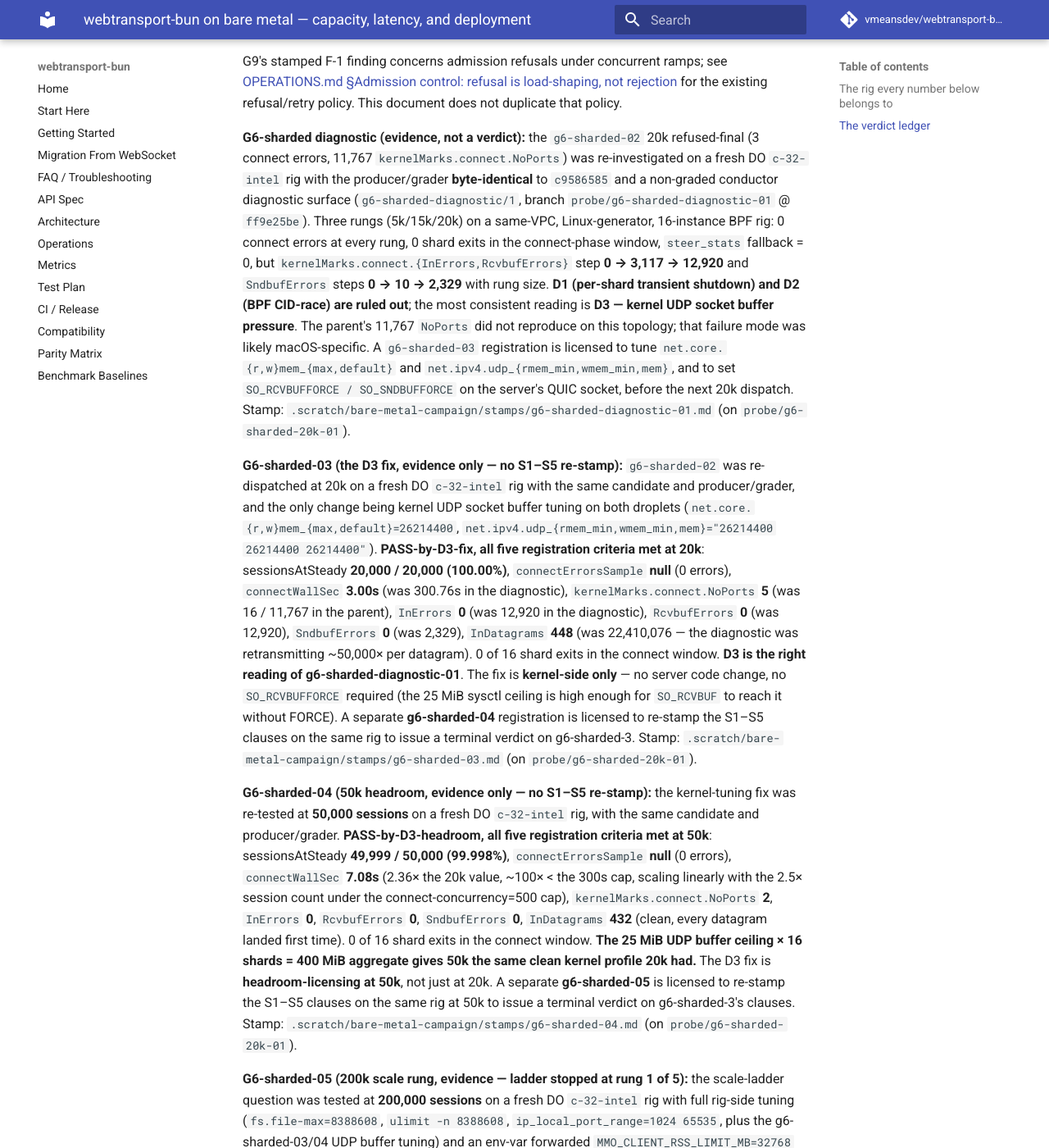
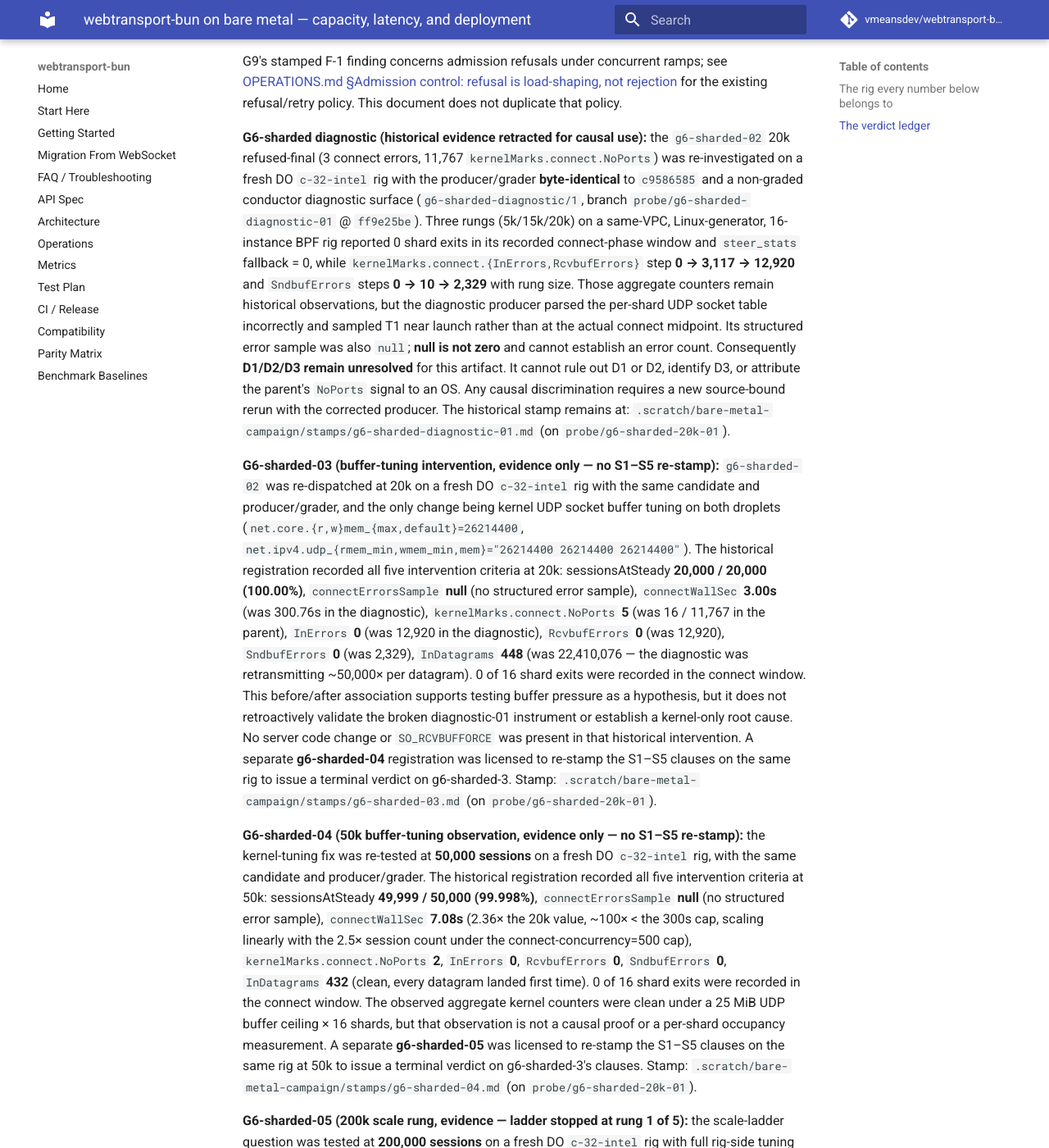
Before and after one commit to vmeansdev/webtransport-bun, an MkDocs documentation site: the page built from docs/research/2026-08-21-bare-metal-capacity.md, in a window 1280 px wide and 1400 px high, scrolled down 2728 px. Shown: the whole window at 82% size. Built offline with MkDocs 1.6.1 and Material for MkDocs 9.7.7, drawn with Linux system fonts in a browser that asks for light colours; comment, search, counter and statistics services are not loaded; some of the changed text lies outside the part shown.

Commit message:
Retract unsupported G6 diagnostic attribution claims

```diff
--- a/docs/research/2026-08-21-bare-metal-capacity.md
+++ b/docs/research/2026-08-21-bare-metal-capacity.md
@@ -70,65 +70,66 @@ see [OPERATIONS.md §Admission control: refusal is load-shaping, not rejection](
 for the existing refusal/retry policy. This document does not duplicate that
 policy.
 
-**G6-sharded diagnostic (evidence, not a verdict):** the
+**G6-sharded diagnostic (historical evidence retracted for causal use):** the
 `g6-sharded-02` 20k refused-final (3 connect errors, 11,767
 `kernelMarks.connect.NoPorts`) was re-investigated on a fresh DO
 `c-32-intel` rig with the producer/grader **byte-identical** to
 `c9586585` and a non-graded conductor diagnostic surface
 (`g6-sharded-diagnostic/1`, branch `probe/g6-sharded-diagnostic-01` @
 `ff9e25be`). Three rungs (5k/15k/20k) on a same-VPC, Linux-generator,
-16-instance BPF rig: 0 connect errors at every rung, 0 shard exits in
-the connect-phase window, `steer_stats` fallback = 0, but
+16-instance BPF rig reported 0 shard exits in its recorded connect-phase
+window and `steer_stats` fallback = 0, while
 `kernelMarks.connect.{InErrors,RcvbufErrors}` step **0 → 3,117 →
 12,920** and `SndbufErrors` steps **0 → 10 → 2,329** with rung size.
-**D1 (per-shard transient shutdown) and D2 (BPF CID-race) are ruled
-out**; the most consistent reading is **D3 — kernel UDP socket
-buffer pressure**. The parent's 11,767 `NoPorts` did not reproduce
-on this topology; that failure mode was likely macOS-specific.
-A `g6-sharded-03` registration is licensed to tune
-`net.core.{r,w}mem_{max,default}` and `net.ipv4.udp_{rmem_min,wmem_min,mem}`,
-and to set `SO_RCVBUFFORCE / SO_SNDBUFFORCE` on the server's QUIC
-socket, before the next 20k dispatch. Stamp:
+Those aggregate counters remain historical observations, but the diagnostic
+producer parsed the per-shard UDP socket table incorrectly and sampled T1 near
+launch rather than at the actual connect midpoint. Its structured error sample
+was also `null`; **null is not zero** and cannot establish an error count.
+Consequently **D1/D2/D3 remain unresolved** for this artifact. It cannot rule
+out D1 or D2, identify D3, or attribute the parent's `NoPorts` signal to an OS.
+Any causal discrimination requires a new source-bound rerun with the corrected
+producer. The historical stamp remains at:
 `.scratch/bare-metal-campaign/stamps/g6-sharded-diagnostic-01.md` (on
 `probe/g6-sharded-20k-01`).
 
-**G6-sharded-03 (the D3 fix, evidence only — no S1–S5 re-stamp):**
+**G6-sharded-03 (buffer-tuning intervention, evidence only — no S1–S5 re-stamp):**
 `g6-sharded-02` was re-dispatched at 20k on a fresh DO `c-32-intel`
 rig with the same candidate and producer/grader, and the only change
 being kernel UDP socket buffer tuning on both droplets
 (`net.core.{r,w}mem_{max,default}=26214400`,
 `net.ipv4.udp_{rmem_min,wmem_min,mem}="26214400 26214400 26214400"`).
-**PASS-by-D3-fix, all five registration criteria met at 20k**:
+The historical registration recorded all five intervention criteria at 20k:
 sessionsAtSteady **20,000 / 20,000 (100.00%)**, `connectErrorsSample`
-**null** (0 errors), `connectWallSec` **3.00s** (was 300.76s in the
-diagnostic), `kernelMarks.connect.NoPorts` **5** (was 16 / 11,767 in
+**null** (no structured error sample), `connectWallSec` **3.00s** (was
+300.76s in the diagnostic), `kernelMarks.connect.NoPorts` **5** (was 16 / 11,767 in
 the parent), `InErrors` **0** (was 12,920 in the diagnostic),
 `RcvbufErrors` **0** (was 12,920), `SndbufErrors` **0** (was 2,329),
 `InDatagrams` **448** (was 22,410,076 — the diagnostic was retransmitting
-~50,000× per datagram). 0 of 16 shard exits in the connect window.
-**D3 is the right reading of g6-sharded-diagnostic-01**. The fix is
-**kernel-side only** — no server code change, no `SO_RCVBUFFORCE`
-required (the 25 MiB sysctl ceiling is high enough for `SO_RCVBUF` to
-reach it without FORCE). A separate **g6-sharded-04** registration is
+~50,000× per datagram). 0 of 16 shard exits were recorded in the connect
+window. This before/after association supports testing buffer pressure as a
+hypothesis, but it does not retroactively validate the broken diagnostic-01
+instrument or establish a kernel-only root cause. No server code change or
+`SO_RCVBUFFORCE` was present in that historical intervention. A separate
+**g6-sharded-04** registration was
 licensed to re-stamp the S1–S5 clauses on the same rig to issue a
 terminal verdict on g6-sharded-3. Stamp:
 `.scratch/bare-metal-campaign/stamps/g6-sharded-03.md` (on
 `probe/g6-sharded-20k-01`).
 
-**G6-sharded-04 (50k headroom, evidence only — no S1–S5 re-stamp):**
+**G6-sharded-04 (50k buffer-tuning observation, evidence only — no S1–S5 re-stamp):**
 the kernel-tuning fix was re-tested at **50,000 sessions** on a fresh
 DO `c-32-intel` rig, with the same candidate and producer/grader.
-**PASS-by-D3-headroom, all five registration criteria met at 50k**:
+The historical registration recorded all five intervention criteria at 50k:
 sessionsAtSteady **49,999 / 50,000 (99.998%)**, `connectErrorsSample`
-**null** (0 errors), `connectWallSec` **7.08s** (2.36× the 20k value,
-~100× < the 300s cap, scaling linearly with the 2.5× session count
+**null** (no structured error sample), `connectWallSec` **7.08s** (2.36× the
+20k value, ~100× < the 300s cap, scaling linearly with the 2.5× session count
 under the connect-concurrency=500 cap), `kernelMarks.connect.NoPorts`
 **2**, `InErrors` **0**, `RcvbufErrors` **0**, `SndbufErrors` **0**,
 `InDatagrams` **432** (clean, every datagram landed first time). 0 of
-16 shard exits in the connect window. **The 25 MiB UDP buffer ceiling
-× 16 shards = 400 MiB aggregate gives 50k the same clean kernel profile
-20k had.** The D3 fix is **headroom-licensing at 50k**, not just at
-20k. A separate **g6-sharded-05** is licensed to re-stamp the S1–S5
+16 shard exits were recorded in the connect window. The observed aggregate
+kernel counters were clean under a 25 MiB UDP buffer ceiling × 16 shards, but
+that observation is not a causal proof or a per-shard occupancy measurement.
+A separate **g6-sharded-05** was licensed to re-stamp the S1–S5
 clauses on the same rig at 50k to issue a terminal verdict on
 g6-sharded-3's clauses. Stamp:
 `.scratch/bare-metal-campaign/stamps/g6-sharded-04.md` (on
@@ -143,48 +144,50 @@ forwarded `MMO_CLIENT_RSS_LIMIT_MB=32768` to lift the mmo-client's
 12 GB RSS guard. **PARTIAL at 200k** — three of five registration
 criteria met, two failed:
 sessionsAtSteady **199,976 / 200,000 (99.988%)**, `connectErrorsSample`
-**null** (0 errors), 0 of 16 shard exits in the connect window, and
-**0 / 0 / 0 InErrors / RcvbufErrors / SndbufErrors** (D3 fully gone at
+**null** (no structured error sample), 0 of 16 shard exits in the recorded connect
+window, and **0 / 0 / 0 InErrors / RcvbufErrors / SndbufErrors** at
 200k). But `connectWallSec` **301.72s** (just over the 300s
 mmo-client cap; the conductor's `SCAN_CONNECT_TIMEOUT_SECONDS=600`
-was not forwarded to the mmo-client's `--connect-timeout-secs`), and
+was not forwarded to the mmo-client's `--connect-timeout-secs` in that
+historical source), and
 `kernelMarks.connect.NoPorts` **376,563** (a new signal — orders of
 magnitude above the diagnostic's 16, g6-sharded-03's 5, g6-sharded-04's
 2, and the parent's 11,767 — likely SO_REUSEPORT-group race at 200k
 QUIC sessions). The 500k / 1m / 1.5m / 2m rungs are **not dispatched**;
-they are licensed for a successor registration that forwards
-`--connect-timeqout-secs` and re-establishes a clean NoPorts floor.
-**D3 (kernel UDP buffer pressure) is solved at every rung up to 200k.**
-The next binding axis at 200k is the mmo-client's hard 300s
-connect-timeout (2-line fix) and a new SO_REUSEPORT-group race (open
-question). Stamp: `.scratch/bare-metal-campaign/stamps/g6-sharded-05.md`
+they were licensed for a successor registration that forwards
+`--connect-timeout-secs` and re-establishes a clean NoPorts floor. The zero
+aggregate UDP error counters apply only to that run; they do not close D3 or
+prove a SO_REUSEPORT race. The current candidate forwards the registered timeout
+to both layers, but that source repair does not retroactively repair the
+historical run and requires a new source-bound rerun for current evidence.
+Stamp: `.scratch/bare-metal-campaign/stamps/g6-sharded-05.md`
 (on `probe/g6-sharded-20k-01`).
 
-**G6-sharded-06 (200k clean re-dispatch, evidence — D3 returns at
-200k):** the `SCAN_CONNECT_TIMEOUT_SECONDS` plumbing was added
+**G6-sharded-06 (200k clean re-dispatch, evidence — aggregate UDP errors
+return):** the `SCAN_CONNECT_TIMEOUT_SECONDS` plumbing was added
 (commit `f4cac670`) and 200k was re-dispatched cleanly on a fresh
 rig. The clean re-dispatch established that the 376,563 NoPorts in
 g6-sharded-05 was bypassed-dispatch residual (clean NoPorts = 5 at
-200k) but **surfaced a new D3 ceiling at 200k**: `InErrors = 13,815,588`
+200k) but surfaced large aggregate UDP error counters: `InErrors = 13,815,588`
 / `RcvbufErrors = 13,815,588` / `SndbufErrors = 415,819` /
 `InDatagrams = 36,856,427` (37% loss rate at 200k steady state). The
-g6-sharded-03/04 fix (25 MiB per socket × 16 shards = 400 MiB) is
-**insufficient at 200k** because the per-shard steady-state datagram
-rate (~3.2 MB/s/shard × ~10 shards active) exceeds the 25 MiB
-ceiling when the SO_REUSEPORT hash distributes unevenly. The 500k
+g6-sharded-03/04 buffer setting was 25 MiB per socket × 16 shards = 400 MiB.
+The historical note attributed the counters to uneven SO_REUSEPORT hashing,
+but the invalid per-shard diagnostic cannot substantiate that distribution or
+its per-shard rate. The 500k
 / 1m / 1.5m / 2m rungs are **not dispatched**. Three of five
-registration criteria met at 200k (sessionsAtSteady **199,982 /
-200,000 (99.991%)**, `connectErrorsSample` **null**, 0 of 16 shard
-exits), and `connectWallSec` **301.76s** (the 300s cap is gone via
+registration criteria met at 200k (sessionsAtSteady **199,982 / 200,000
+(99.991%)**, `connectErrorsSample` **null** with no structured error sample,
+0 of 16 shard exits), and `connectWallSec` **301.76s** (the 300s cap is gone via
 plumbing but the 200k connect rate is ~666/s, so 300s of connect ≈
-200k sessions). The binding axis at 200k is **D3 again — kernel
-UDP buffer pressure at scale**, not the connect-timeout plumbing
-or a SO_REUSEPORT race. A successor registration is licensed to
-test rig-side `rmem_max=wmem_max=100+ MiB` (or `SO_RCVBUFFORCE` on
+200k sessions). The aggregate counter shape is consistent with UDP receive
+buffer pressure at scale, but the broken diagnostic-01 artifact cannot make
+that a proved D3 attribution or exclude another contributor. A successor
+registration was licensed to test rig-side `rmem_max=wmem_max=100+ MiB` (or
+`SO_RCVBUFFORCE` on
 the QUIC socket, which is a server-side patch) before resuming the
 ladder. Stamp: `.scratch/bare-metal-campaign/stamps/g6-sharded-06.md`
 (on `probe/g6-sharded-20k-01`).
-`probe/g6-sharded-20k-01`).
 
 **G10 itself is not in this table.** Its VM-era MISS was ruled final for that
 rig, and the paced-broadcast gate supersedes its scenario on this one — the
```
Also changed, not shown: 1 other file.
